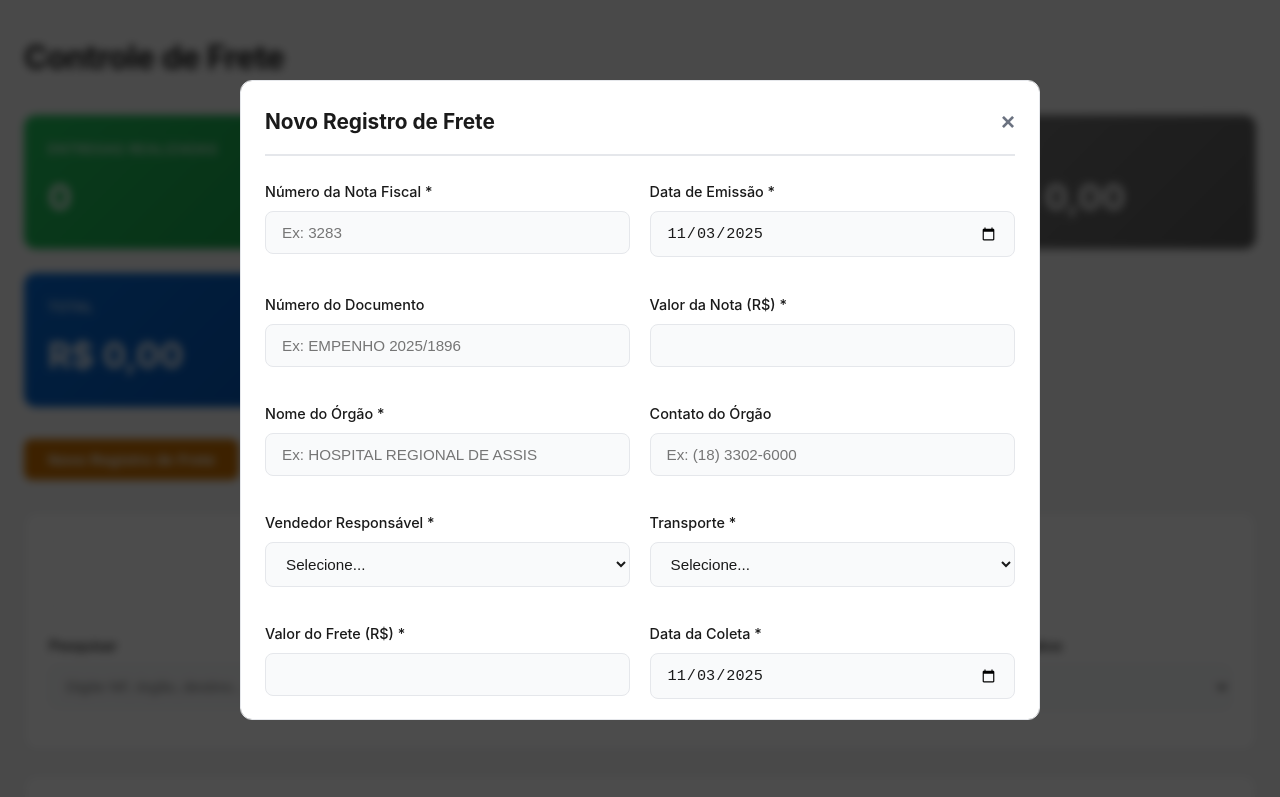
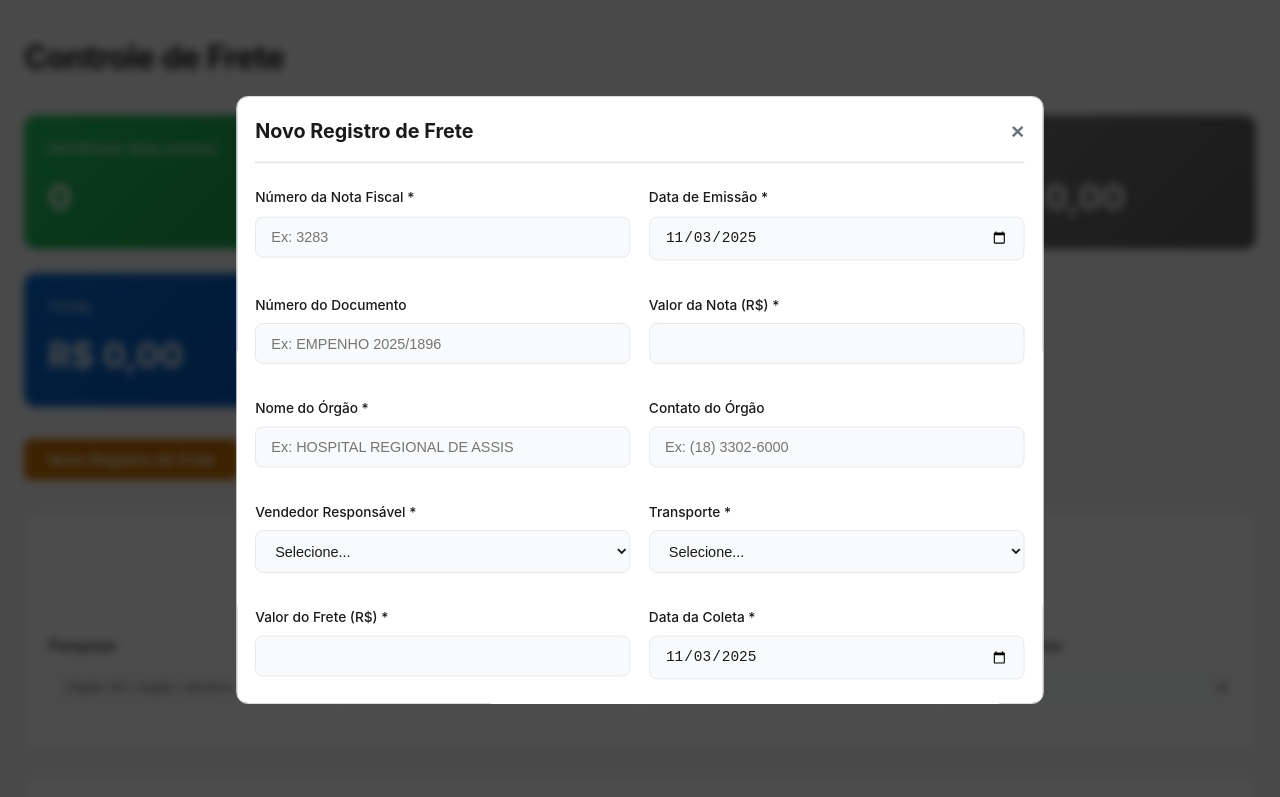
Before and after one commit to maalvzz/controle--frete, a plain HTML site: page index.html in a window 1280 px wide. Both pictures are taken after a click on the button "Novo Registro de Frete". Shown: the top 797 px of the page. Drawn offline with Linux system fonts and the light colour scheme.

Commit message:
Update index.html

```diff
--- a/index.html
+++ b/index.html
@@ -499,14 +499,16 @@
 
         .modal-content {
     background: var(--bg-card);
-    padding: 1.5rem;
+    padding: 1.2rem; /* Menor espaçamento interno */
     border-radius: 12px;
-    max-width: 800px; /* antes era 1200px */
-    width: 80%;       /* antes era 95% */
-    max-height: 80vh; /* antes era 90vh */
+    max-width: 850px; /* Diminui a largura máxima */
+    width: 80%;       /* Reduz a proporção da tela */
+    max-height: 80vh; /* Reduz a altura do modal */
     overflow-y: auto;
     border: 1px solid var(--border-color);
+    transform: scale(0.95); /* Deixa levemente menor, como zoom out */
 }
+
 
 
         .modal-header {
```
